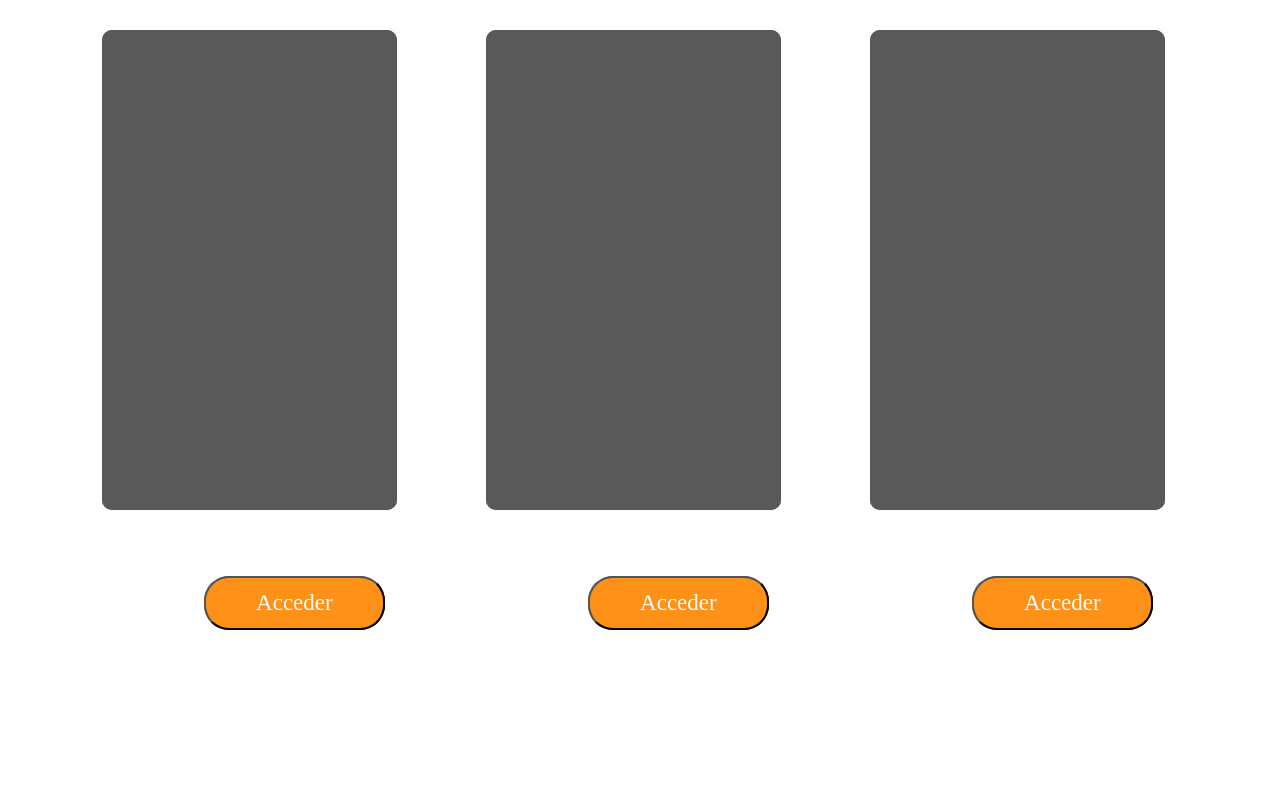
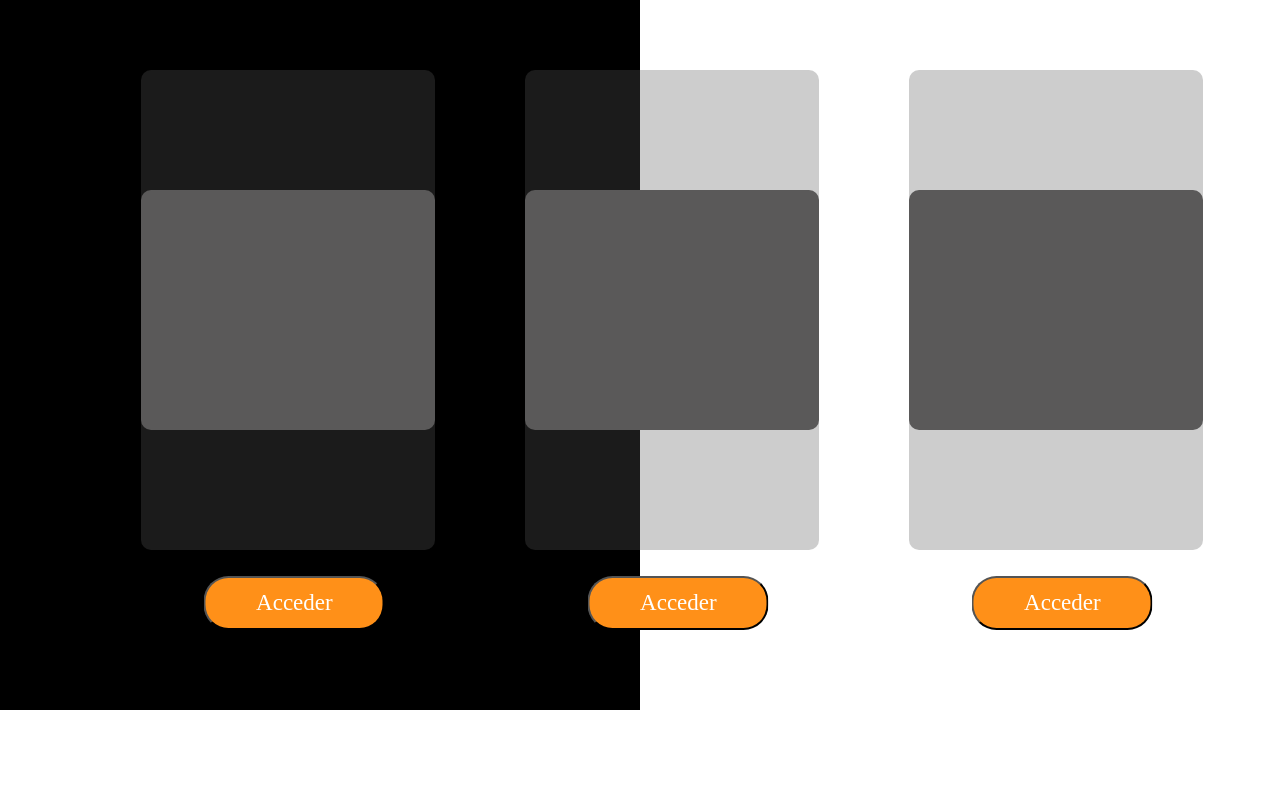
Before and after one commit to k2f-git/portfolio, a plain HTML site: page index.html in a window 1280 px wide. Shown: the part 90-877 px from the top of the page. Before the commit the page ends 800 px from the top, so only its background shows below. Drawn offline with Linux system fonts and the light colour scheme; a web font is replaced by a local one.

Commit message:
mise en page deuxieme partie

```diff
--- a/css/style.css
+++ b/css/style.css
@@ -1,11 +1,19 @@
-body, html, * {
+html, * {
   padding: 0;
   margin: 0;
   -webkit-box-sizing: border-box;
           box-sizing: border-box;
   width: 100vw;
   height: 100vh;
-  overflow: hidden;
+}
+
+body {
+  padding: 0;
+  margin: 0;
+  -webkit-box-sizing: border-box;
+          box-sizing: border-box;
+  width: 100vw;
+  height: 100vh;
 }
 
 @font-face {
@@ -72,21 +80,32 @@ body, html, * {
   }
 }
 
-main {
+.background {
   display: -ms-grid;
   display: grid;
   -ms-grid-columns: 50% 1fr;
       grid-template-columns: 50% 1fr;
-  position: absolute;
+  position: fixed;
   top: 0;
 }
 
-main .black {
+.background .black {
   background-color: black;
+  /*background-attachment: fixed;*/
+  -webkit-transition: all ease-in-out;
+  transition: all ease-in-out;
 }
 
-main .white {
+.background .white {
   background-color: white;
+  /*background-attachment: fixed;*/
+  -webkit-transition: all ease-in-out;
+  transition: all ease-in-out;
+}
+
+main {
+  position: absolute;
+  top: 0;
 }
 
 main .myNav {
@@ -150,6 +169,7 @@ main .sites {
 
 main .sites .site1, main .sites .site2, main .sites .site3 {
   height: 80vh;
+  width: 100vw;
   display: -webkit-box;
   display: -ms-flexbox;
   display: flex;
@@ -157,6 +177,10 @@ main .sites .site1, main .sites .site2, main .sites .site3 {
   -webkit-box-direction: normal;
       -ms-flex-direction: column;
           flex-direction: column;
+  -ms-flex-pack: distribute;
+      justify-content: space-around;
+  position: relative;
+  overflow: hidden;
 }
 
 main .sites button {
@@ -167,7 +191,9 @@ main .sites button {
   font-family: Poppins-bold, serif;
   color: white;
   font-size: 23px;
-  margin: auto;
+  margin-left: 50%;
+  -webkit-transform: translateX(-50%);
+          transform: translateX(-50%);
 }
 
 main .sites .full {
@@ -175,6 +201,26 @@ main .sites .full {
   border-radius: 10px;
   width: 23vw;
   height: 60vh;
-  margin-top: 5vh;
+  margin-left: 3%;
+  margin-top: 80px;
+  opacity: 0.3;
+}
+
+main .sites .mini {
+  background-color: #5A5959;
+  border-radius: 10px;
+  margin: auto;
+  width: 23vw;
+  height: 30vh;
+  position: absolute;
+  top: 50%;
+  -webkit-transform: translateY(-50%);
+          transform: translateY(-50%);
+  left: 10%;
+}
+
+main .page02 {
+  position: absolute;
+  top: 100vh;
 }
 /*# sourceMappingURL=style.css.map */
```
